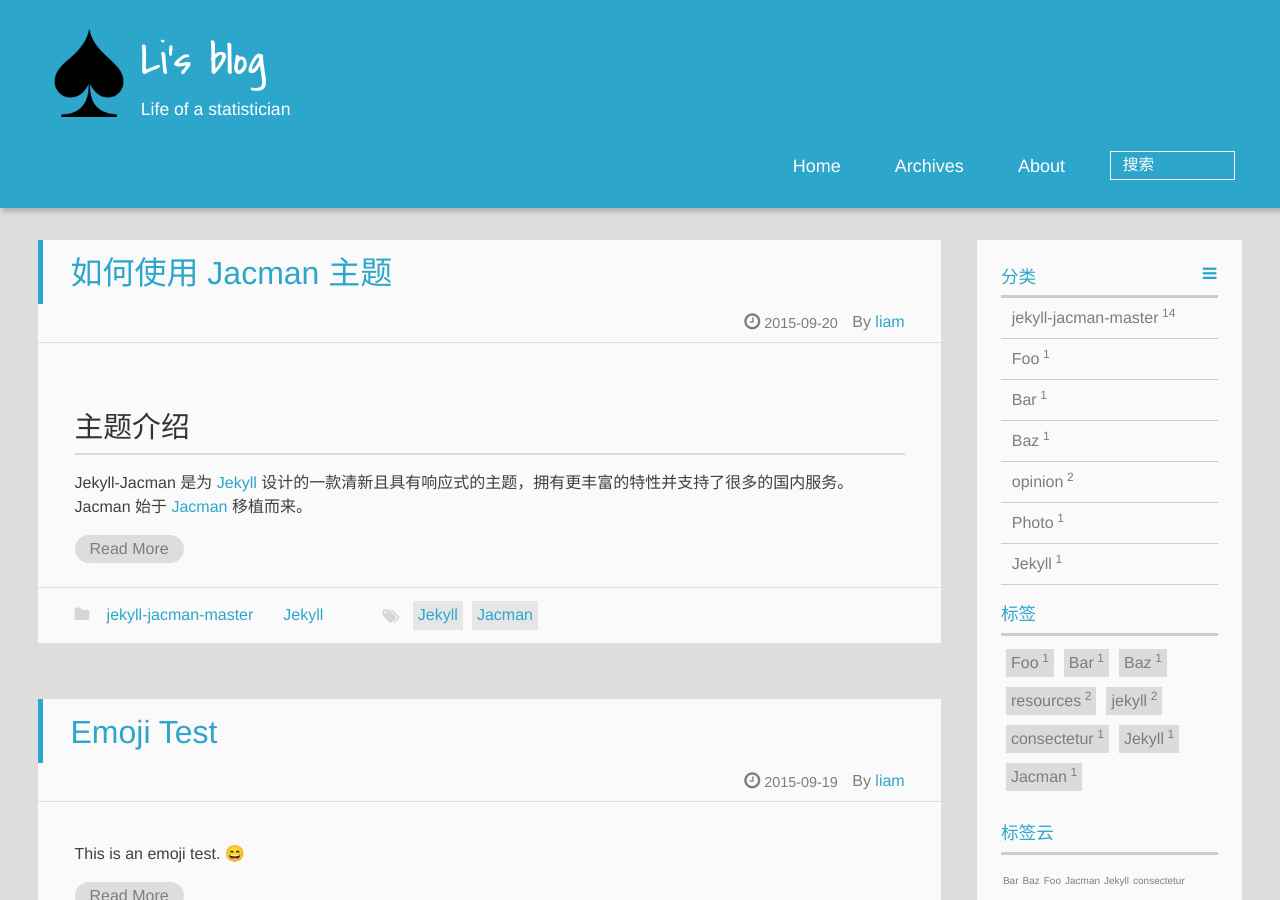
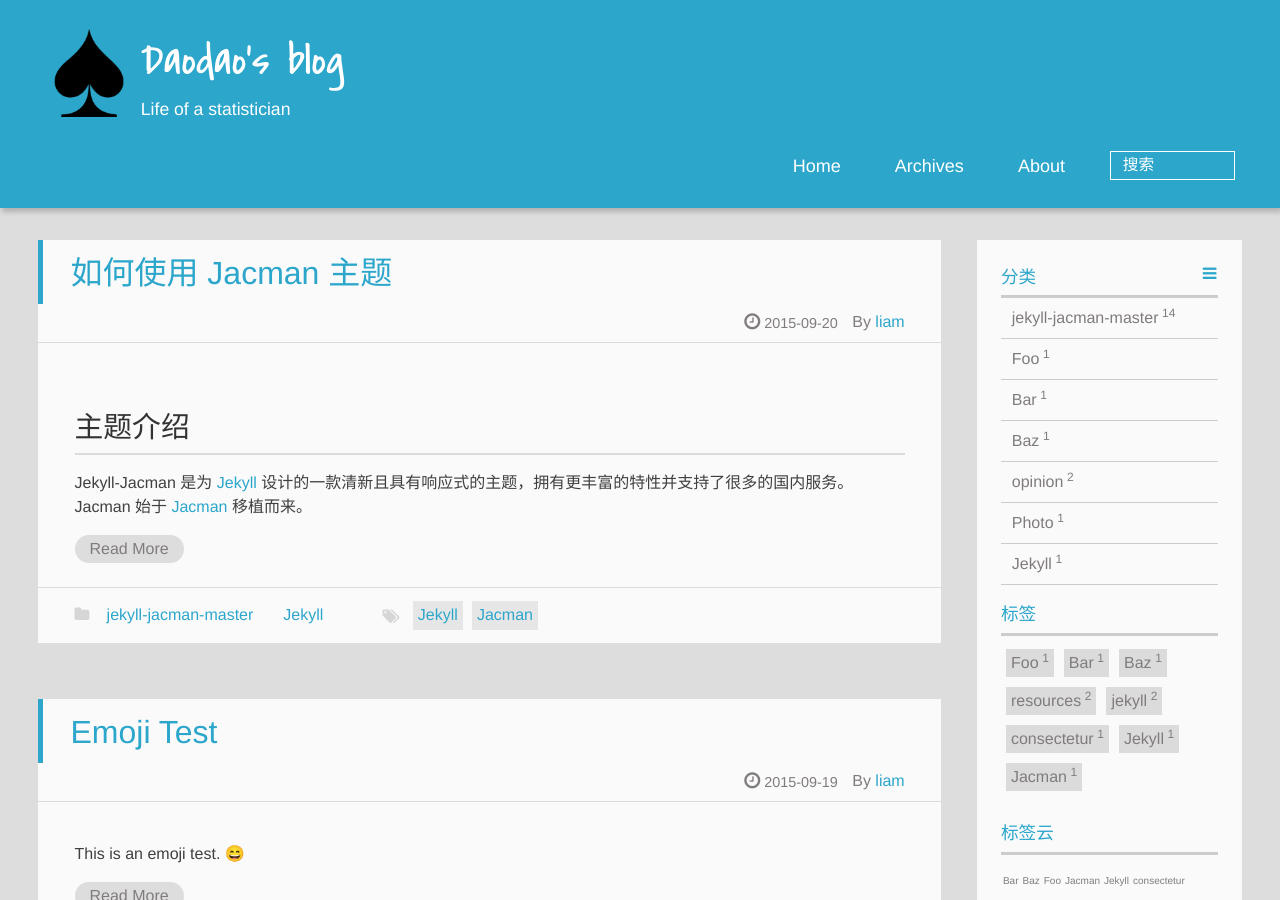
Before and after one commit to iamchilli/chili, a Jekyll site: the page built from index.html, in a window 1280 px wide and 900 px high. Built offline with Jekyll 4.4.1, drawn with Linux system fonts in a browser that asks for light colours; emoji names are drawn with the system emoji font; formulas are drawn with MathJax 3; the list of posts is cut into pages by our own code.

Commit message:
Update _config.yml

```diff
--- a/_config.yml
+++ b/_config.yml
@@ -28,7 +28,7 @@ defaults:
 paginate: 20
 
 #### Site
-title : Li's blog
+title : Daodao's blog
 tagline: Life of a statistician
 assets: /assets
 url:
```
